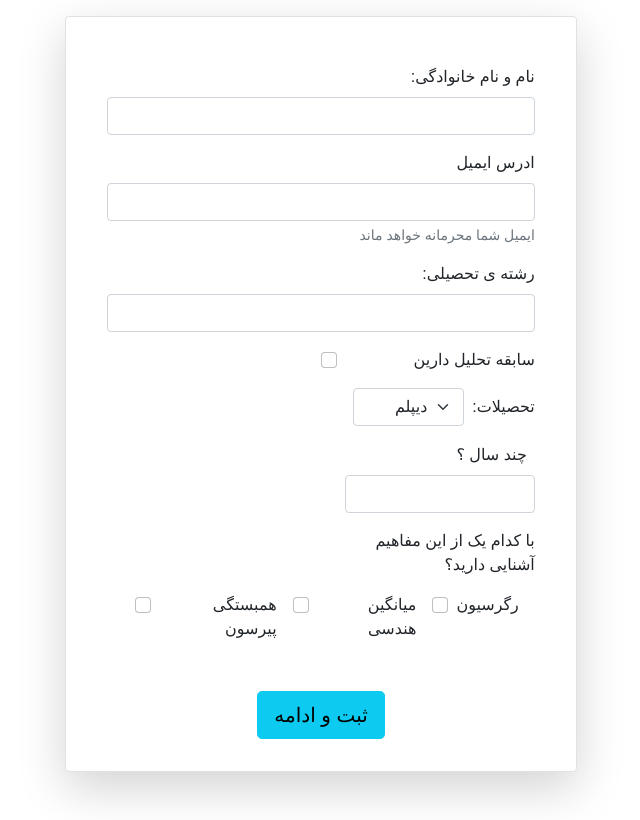
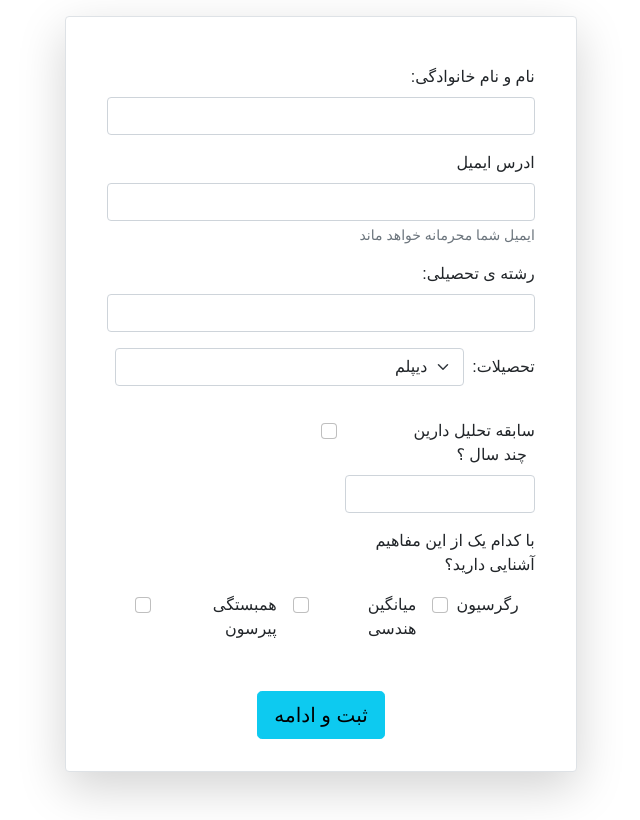
Before and after one commit to Aref-Riant/anchoring-in-pva, a React (Create React App) app: page /form in a window 1280 px wide. Shown: the whole page, without its empty margins (319-959 px from the left). Built offline with nearby package versions, Linux system fonts and the light colour scheme; a small style sheet from the web is missing.

Commit message:
fix(TrainMode):fix some problems

```diff
--- a/src/pages/demo.jsx
+++ b/src/pages/demo.jsx
@@ -75,7 +75,7 @@ function Demo() {
 
     axios(config)
       .then(function async(response) {
-        console.log(response.data.list.split(",").map((item) => +item));
+        // console.log(response.data.list.split(",").map((item) => +item));
         setArr(response.data.list.split(",").map((item) => +item));
         setMax(
           +response.data.list.split(",")[
@@ -83,9 +83,9 @@ function Demo() {
           ]
         );
         setTrain(response.data.train);
-        setTrain(true);
+        //setTrain(true);
         setTime(response.data.train ? 2 : 6);
-        setTime(2);
+        //setTime(2);
         console.log(response.data);
         setFlag(!flag);
       })
@@ -95,7 +95,7 @@ function Demo() {
   }, []);
 
   useEffect(() => {
-    console.log("hhh");
+    //console.log("hhh");
     if (arr && arr.length > 0) {
       setVisibledata(arr.slice(rangeval, rangeval + 10));
     }
@@ -126,9 +126,9 @@ function Demo() {
       //set label state to 6 sec more than before
 
       if (timeRef.current % time === 0) {
-        console.log(time, "tiem");
+        //console.log(time, "tiem");
         temp = temp.slice(1);
-        console.log(temp);
+        //console.log(temp);
         temp.push(time_convert(timeRef.current + 54));
         setLabel(temp);
         // console.log(temp, timeRef.current);
@@ -184,7 +184,7 @@ function Demo() {
     <div className="App">
       <div className="view1">
         <div className="votesbox">
-          <div className="chart" style={!train ? { flex: "50%" } : {}}>
+          <div className="chart" style={train ? { flex: "50%" } : {}}>
             {/* <div>{cookies.get("userEmail")}</div> */}
             <Line data={chartdata} options={options} />
           </div>
@@ -195,7 +195,7 @@ function Demo() {
         </div>
         <div className="introbox">
           <div className="sliderbox">
-            <div className="slider" style={!train ? { display: "flex" } : {}}>
+            <div className="slider" style={train ? { display: "flex" } : {}}>
               {rangeval && (
                 <input
                   type="range"
@@ -249,7 +249,7 @@ function Demo() {
         </div>
         <div style={{ display: "flex", justifyContent: "center" }}>
           <input
-            placeholder={`please enter your guess`}
+            name="Submit"
             className="btn btn-primary btn-lg"
             type="submit"
             onClick={onSubmit}
@@ -260,15 +260,13 @@ function Demo() {
         <button type="button" class="btn btn-outline-primary my-2">
           شروع آزمون
         </button>
-        <button type="button" class="btn btn-outline-success">
-          Trainig (for train group)
-        </button>
+
       </div>
       <div
         className="intro"
         style={{ width: "100vw", display: "flex", justifyContent: "center" }}
       >
-        {!train ? (
+        {train ? (
           <h5>trian show </h5>
         ) : (
           <h5>
--- a/src/pages/regform.jsx
+++ b/src/pages/regform.jsx
@@ -70,14 +70,17 @@ function isEmail(val) {
       className="regform container border d-flex flex-column align-items-center justify-content-center my-3
         shadow-lg p-3 mb-5 bg-body rounded"
     >
-      <form class="my-3 mx-1 formClass" >
+      <form class="my-3 mx-1 formClass">
         <div class="my-3 ">
           <label for="exampleInputEmail1" class="form-label">
             نام و نام خانوادگی: &nbsp;
           </label>
-          <input onChange={e => setForm(
-            {...form, name: e.target.value}
-          )} type="text" class="form-control" id="exampleInputEmail1" />
+          <input
+            onChange={(e) => setForm({ ...form, name: e.target.value })}
+            type="text"
+            class="form-control"
+            id="exampleInputEmail1"
+          />
         </div>
         <div class="mb-3">
           <label for="name" class="form-label">
@@ -85,11 +88,10 @@ function isEmail(val) {
           </label>
           <input
             type="email"
-            onChange={e=>setForm({...form, email: e.target.value})}
+            onChange={(e) => setForm({ ...form, email: e.target.value })}
             class="form-control"
             id="exampleInputEmail1"
             aria-describedby="emailHelp"
-
           />
           <div id="emailHelp" class="form-text">
             ایمیل شما محرمانه خواهد ماند
@@ -100,34 +102,46 @@ function isEmail(val) {
             رشته ی تحصیلی: &nbsp;
           </label>
           <input
-            onChange={e=>setForm({...form, major: e.target.value})}
-            type="text" class="form-control" id="exampleInputEmail1" />
+            onChange={(e) => setForm({ ...form, major: e.target.value })}
+            type="text"
+            class="form-control"
+            id="exampleInputEmail1"
+          />
         </div>
+
+        <label className="mt-3  d-flex justify-content-center align-items-baseline  ">
+          تحصیلات: &nbsp;
+          <select
+            onChange={(e) => setForm({ ...form, knowledge: e.target.value })}
+            name="education"
+            className="mx-2 form-select"
+          >
+            <option value="diploma">دیپلم</option>
+            <option value="bachelors">کارشناسی</option>
+            <option value="masters">ارشد</option>
+            <option value="phd">دکتری</option>
+          </select>
+        </label>
         <div class=" my-3 form-check " style={{ width: "50%" }}>
-          <input type="checkbox" class="form-check-input" id="exampleCheck1"
-          onChange={e=>setForm({...form, analizor: e.target.value})}
+          <input
+            type="checkbox"
+            class="form-check-input"
+            id="exampleCheck1"
+            onChange={(e) => setForm({ ...form, analizor: e.target.value })}
           />
           <label class="form-check-label  " for="exampleCheck1">
             سابقه تحلیل دارین
-          </label>
-          <label className="mt-3  d-flex justify-content-center align-items-baseline  ">
-            تحصیلات: &nbsp;
-            <select
-              onChange={e=>setForm({...form, knowledge: e.target.value})}
-              name="education" className="mx-2 form-select">
-              <option value="diploma">دیپلم</option>
-              <option value="bachelors">کارشناسی</option>
-              <option value="masters">ارشد</option>
-              <option value="phd">دکتری</option>
-            </select>
           </label>
           <div className="mb-3">
             <label for="exampleInputEmail1" class=" mx-2 form-label">
               چند سال ؟ &nbsp;
             </label>
             <input
-            onChange={e=>setForm({...form, experince: e.target.value})}
-              type="number" class="form-control" id="exampleInputEmail1" />
+              onChange={(e) => setForm({ ...form, experince: e.target.value })}
+              type="number"
+              class="form-control"
+              id="exampleInputEmail1"
+            />
           </div>
           <div className="mb-3">با کدام یک از این مفاهیم آشنایی دارید؟</div>
           <div
@@ -136,7 +150,7 @@ function isEmail(val) {
           >
             <div className="form-check form-check-inline">
               <input
-                onChange={e=>setForm({...form, one: e.target.value})}
+                onChange={(e) => setForm({ ...form, one: e.target.value })}
                 className="form-check-input"
                 type="checkbox"
                 id="inlineCheckbox1"
@@ -148,7 +162,7 @@ function isEmail(val) {
             </div>
             <div className="form-check form-check-inline">
               <input
-                onChange={e=>setForm({...form, two: e.target.value})}
+                onChange={(e) => setForm({ ...form, two: e.target.value })}
                 class="form-check-input"
                 type="checkbox"
                 id="inlineCheckbox2"
@@ -160,7 +174,7 @@ function isEmail(val) {
             </div>
             <div className="form-check form-check-inline">
               <input
-                onChange={e=>setForm({...form, three: e.target.value})}
+                onChange={(e) => setForm({ ...form, three: e.target.value })}
                 className="form-check-input"
                 type="checkbox"
                 id="inlineCheckbox3"
@@ -176,17 +190,21 @@ function isEmail(val) {
       <div style={{ width: "100%" }} className="d-flex justify-content-center">
         <button
           type="submit"
-
           onClick={onSubmit}
           className="my-3 btn btn-info btn-lg"
         >
-          {flag?
+          {flag ? (
             <>
-              <span class="spinner-border spinner-border-sm" role="status" aria-hidden="true"></span>
-  Loading...</>
-
-            : "ثبت و ادامه"}
-
+              <span
+                class="spinner-border spinner-border-sm"
+                role="status"
+                aria-hidden="true"
+              ></span>
+              Loading...
+            </>
+          ) : (
+            "ثبت و ادامه"
+          )}
         </button>
       </div>
     </div>
```
